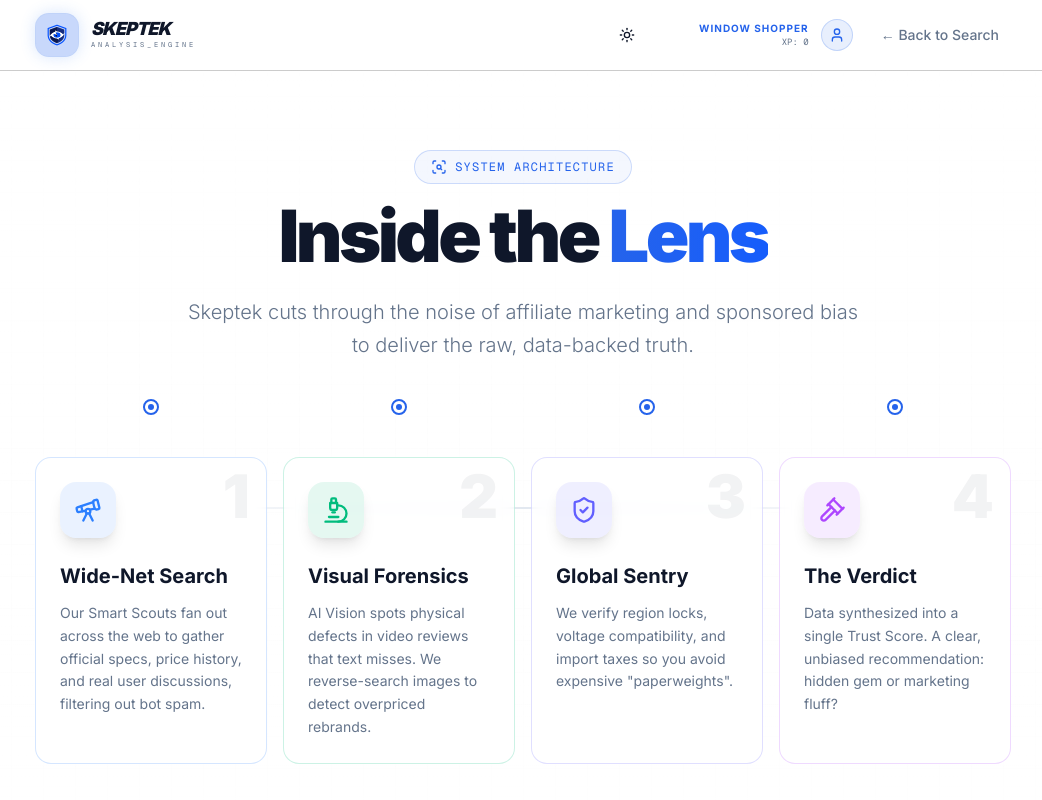
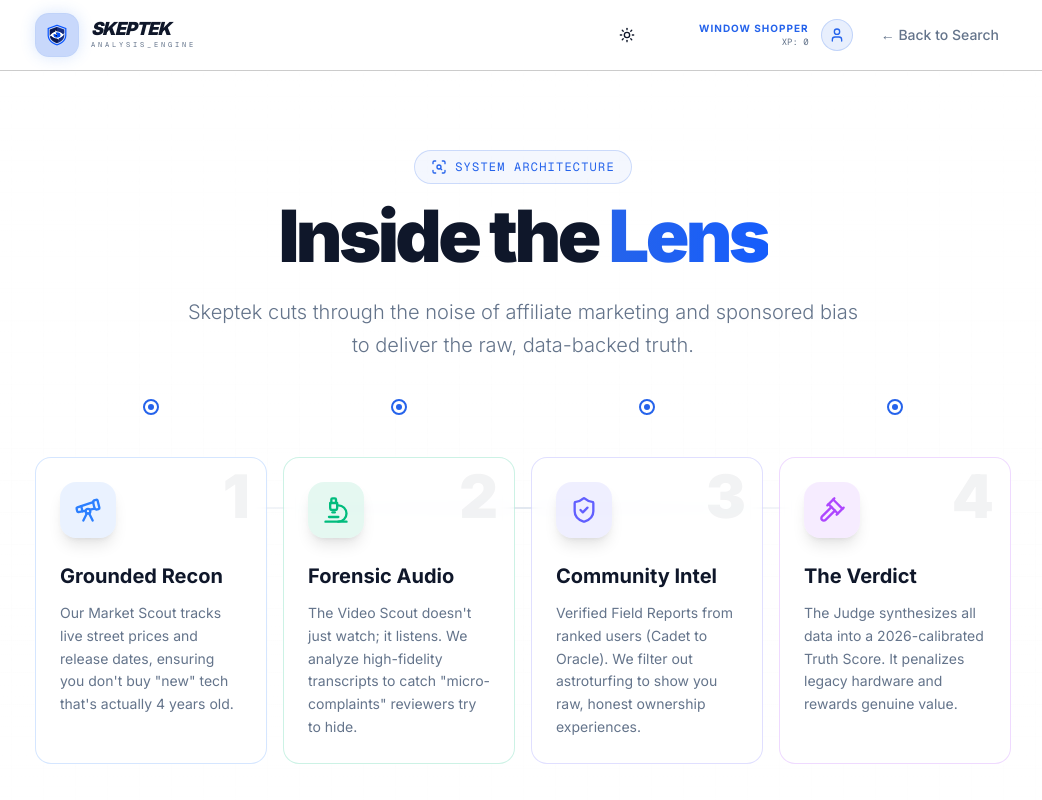
Before and after one commit to snplmntn/skeptek, a Next.js app: page /how-it-works in a window 1280 px wide. Shown: the top 800 px of the page, without its empty margins (117-1159 px from the left). Built offline with nearby package versions, Linux system fonts and the light colour scheme.

Commit message:
docs: update how-it-works page with SOTA 2026 workflow

```diff
--- a/app/how-it-works/page.tsx
+++ b/app/how-it-works/page.tsx
@@ -11,27 +11,27 @@ export default function HowItWorks() {
   const steps = [
     {
       id: 1,
-      title: 'Wide-Net Search',
+      title: 'Grounded Recon',
       icon: Telescope,
-      desc: 'Our Smart Scouts fan out across the web to gather official specs, price history, and real user discussions, filtering out bot spam.',
+      desc: 'Our Market Scout tracks live street prices and release dates, ensuring you don\'t buy "new" tech that\'s actually 4 years old.',
       color: 'text-blue-500',
       bg: 'bg-blue-500/10',
       border: 'border-blue-500/20'
     },
     {
       id: 2,
-      title: 'Visual Forensics',
+      title: 'Forensic Audio',
       icon: Microscope,
-      desc: 'AI Vision spots physical defects in video reviews that text misses. We reverse-search images to detect overpriced rebrands.',
+      desc: 'The Video Scout doesn\'t just watch; it listens. We analyze high-fidelity transcripts to catch "micro-complaints" reviewers try to hide.',
       color: 'text-emerald-500',
       bg: 'bg-emerald-500/10',
       border: 'border-emerald-500/20'
     },
     {
       id: 3,
-      title: 'Global Sentry',
+      title: 'Community Intel',
       icon: ShieldCheck,
-      desc: 'We verify region locks, voltage compatibility, and import taxes so you avoid expensive "paperweights".',
+      desc: 'Verified Field Reports from ranked users (Cadet to Oracle). We filter out astroturfing to show you raw, honest ownership experiences.',
       color: 'text-indigo-500',
       bg: 'bg-indigo-500/10',
       border: 'border-indigo-500/20'
@@ -40,7 +40,7 @@ export default function HowItWorks() {
       id: 4,
       title: 'The Verdict',
       icon: Gavel,
-      desc: 'Data synthesized into a single Trust Score. A clear, unbiased recommendation: hidden gem or marketing fluff?',
+      desc: 'The Judge synthesizes all data into a 2026-calibrated Truth Score. It penalizes legacy hardware and rewards genuine value.',
       color: 'text-purple-500',
       bg: 'bg-purple-500/10',
       border: 'border-purple-500/20'
@@ -71,7 +71,7 @@ export default function HowItWorks() {
             </p>
         </div>
 
-        {/* The Forensic Pipeline */}
+        {/* The Analysis Pipeline */}
         <div className="relative">
             {/* Animated Connector Line (Desktop) */}
             <div className="absolute left-[28px] top-0 bottom-0 w-0.5 bg-border md:left-1/2 md:-ml-px md:hidden" />
```
